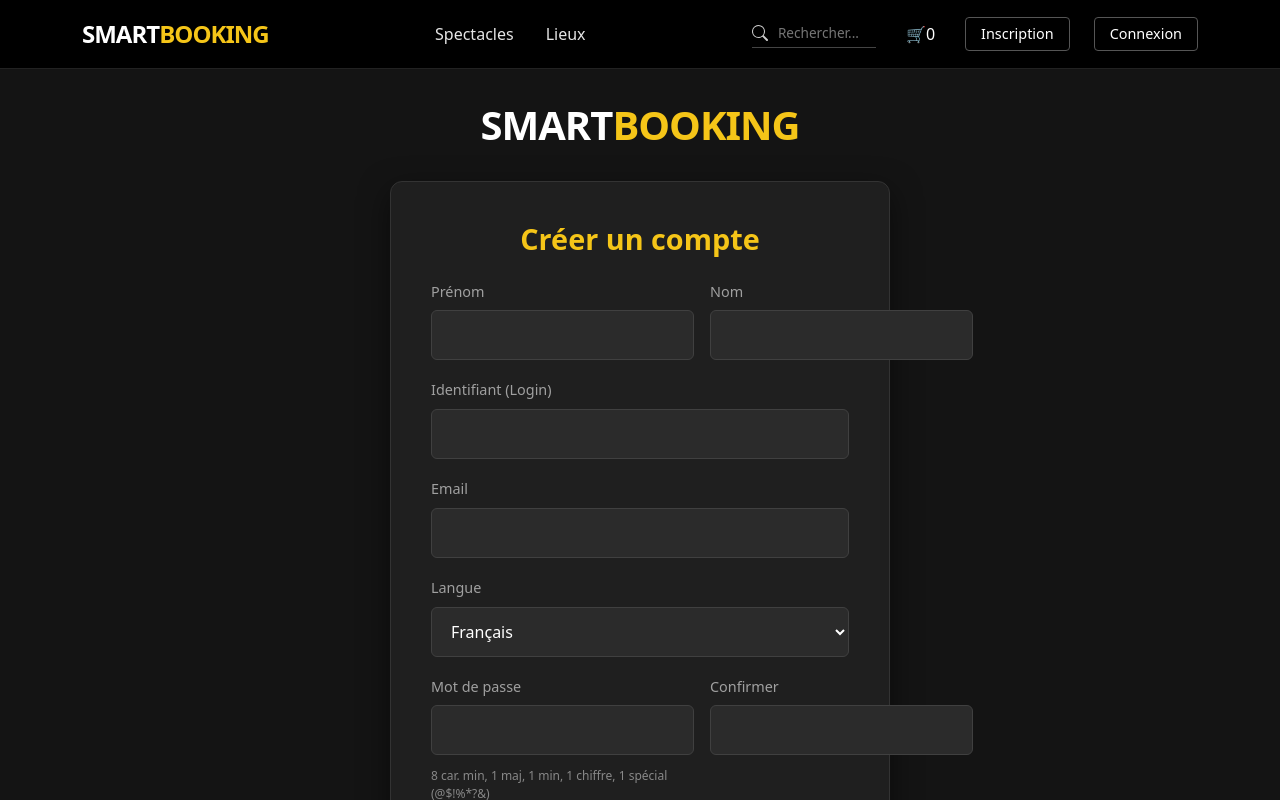
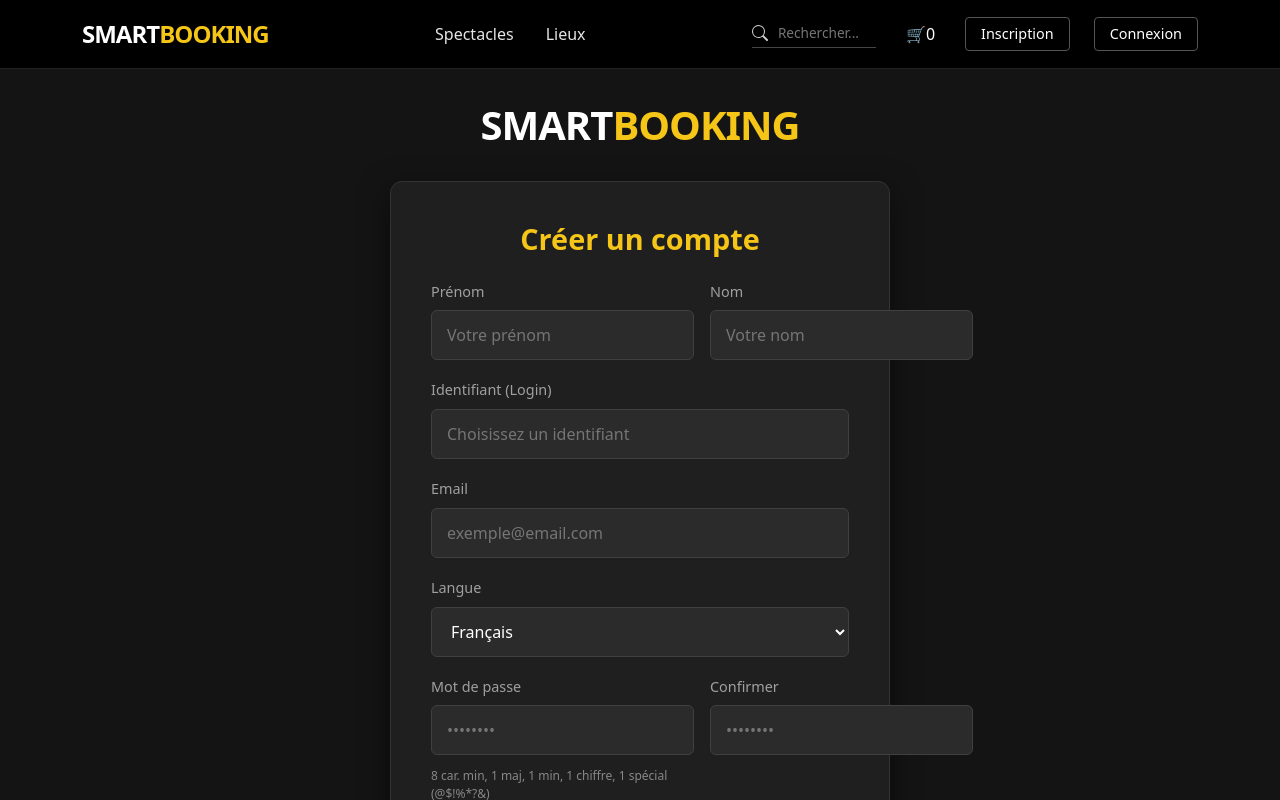
Before and after one commit to Losseni-dia/reservationsSpringBoot, a React (Vite) app in the folder frontend/: page /register in a window 1280 px wide. Built offline with nearby package versions, Linux system fonts and the light colour scheme; no server answers.

Commit message:
Rajout du placeholder dans inscription

```diff
--- a/frontend/src/pages/Register/RegisterPage.tsx
+++ b/frontend/src/pages/Register/RegisterPage.tsx
@@ -100,6 +100,7 @@ const RegisterPage: React.FC = () => {
                 value={formData.firstname}
                 onChange={handleChange}
                 className={styles.input}
+                placeholder="Votre prénom"
                 required
               />
             </div>
@@ -111,6 +112,7 @@ const RegisterPage: React.FC = () => {
                 value={formData.lastname}
                 onChange={handleChange}
                 className={styles.input}
+                placeholder="Votre nom"
                 required
               />
             </div>
@@ -124,6 +126,7 @@ const RegisterPage: React.FC = () => {
               value={formData.login}
               onChange={handleChange}
               className={styles.input}
+              placeholder="Choisissez un identifiant"
               required
             />
           </div>
@@ -136,6 +139,7 @@ const RegisterPage: React.FC = () => {
               value={formData.email}
               onChange={handleChange}
               className={styles.input}
+              placeholder="exemple@email.com"
               required
             />
           </div>
@@ -157,14 +161,14 @@ const RegisterPage: React.FC = () => {
           <div className={styles.row}>
             <div className={styles.fieldGroup}>
               <label className={styles.label}>Mot de passe</label>
-              <input name="password" type="password" value={formData.password} onChange={handleChange} className={styles.input} required />
+              <input name="password" type="password" value={formData.password} onChange={handleChange} className={styles.input} placeholder="••••••••" required />
               <small style={{ color: '#888', fontSize: '0.75rem', marginTop: '4px' }}>
                 8 car. min, 1 maj, 1 min, 1 chiffre, 1 spécial (@$!%*?&)
               </small>
             </div>
             <div className={styles.fieldGroup}>
               <label className={styles.label}>Confirmer</label>
-              <input name="confirmPassword" type="password" value={formData.confirmPassword} onChange={handleChange} className={styles.input} required />
+              <input name="confirmPassword" type="password" value={formData.confirmPassword} onChange={handleChange} className={styles.input} placeholder="••••••••" required />
             </div>
           </div>
 
```
